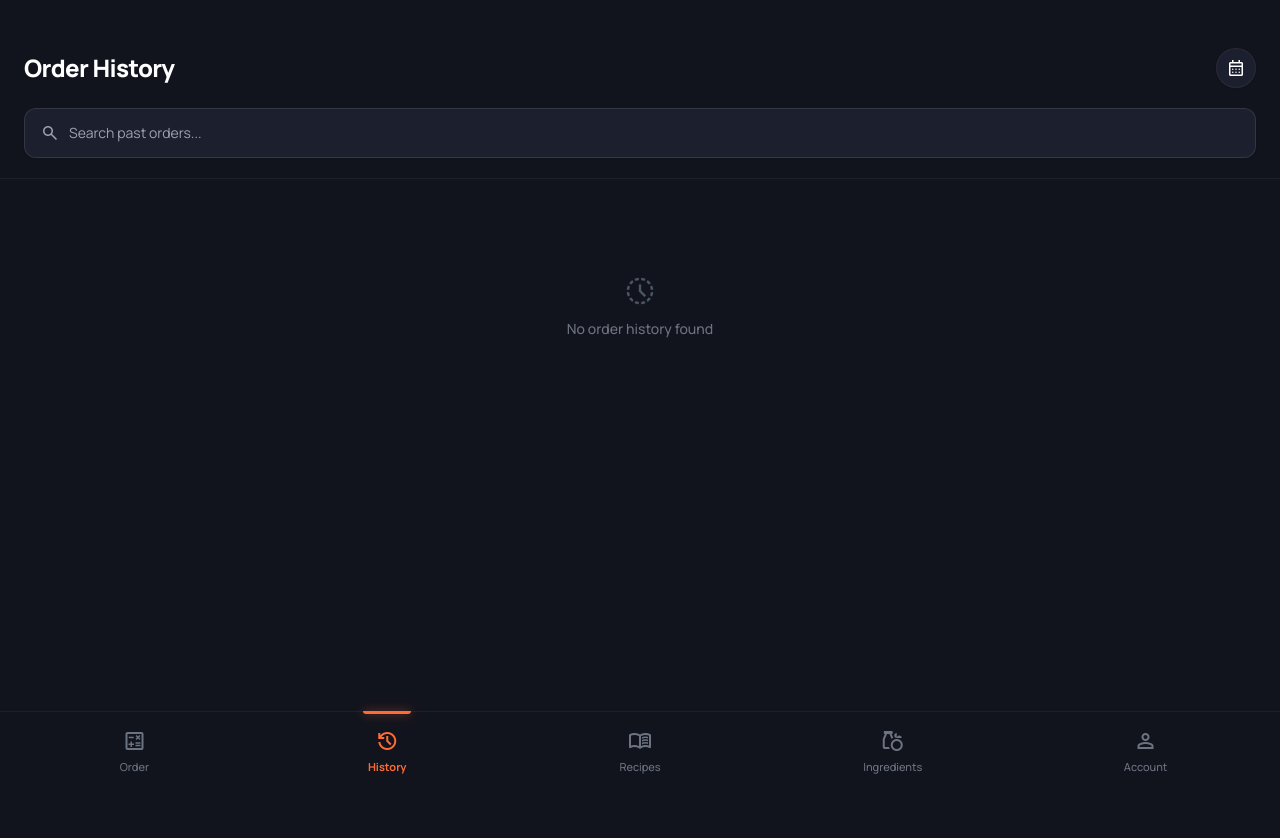
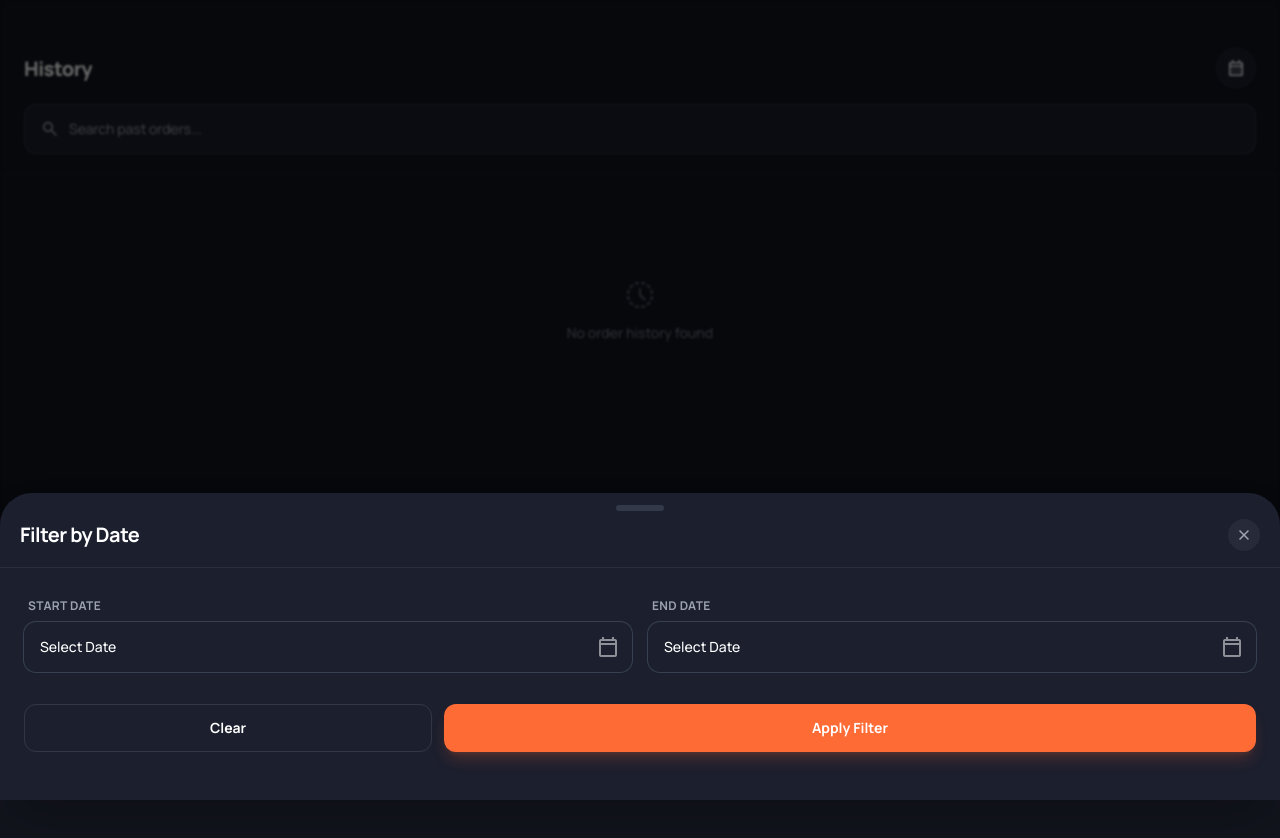
Before and after one commit to Muhibush/food_cost, a React (Vite) app in the folder apps/web/: page /history in a window 1280 px wide. Both pictures are taken after a click on the button "calendar_month". Shown: the top 838 px of the page. Built offline with nearby package versions, Linux system fonts and the light colour scheme.

Commit message:
feat: Implement date range filtering and refactor the order history page with new UI components like `Header`, `MediaCard`, and `BottomSheet`.

```diff
--- a/apps/web/src/pages/orders/History/HistoryPage.tsx
+++ b/apps/web/src/pages/orders/History/HistoryPage.tsx
@@ -1,22 +1,45 @@
 import React, { useState, useMemo } from 'react';
-import { Link } from 'react-router-dom';
+import { useNavigate } from 'react-router-dom';
 import { useOrdersStore } from '../../../store/useOrdersStore';
+import { useRecipesStore } from '../../../store/useRecipesStore';
+import { formatCurrency } from '../../../utils/format';
+import { format, parseISO, startOfMonth, isSameMonth, compareDesc, isWithinInterval, startOfDay, endOfDay } from 'date-fns';
+import { Input } from '../../../components/ui/Input';
+import { Header } from '../../../components/ui/Header';
+import { MediaCard } from '../../../components/ui/MediaCard';
 import { Icon } from '../../../components/ui/Icon';
-import { formatCurrency } from '../../../utils/format';
-import { Input } from '../../../components/ui/Input';
-import { format, parseISO, startOfMonth, isSameMonth } from 'date-fns';
-import { useRecipesStore } from '../../../store/useRecipesStore';
+import { BottomSheet } from '../../../components/ui/BottomSheet';
+import { DatePicker } from '../../../components/ui/DatePicker';
+import { cn } from '../../../components/ui/Button';
 
 export const HistoryPage: React.FC = () => {
+    const navigate = useNavigate();
     const { orders } = useOrdersStore();
     const { recipes } = useRecipesStore();
     const [searchQuery, setSearchQuery] = useState('');
+    const [isFilterOpen, setIsFilterOpen] = useState(false);
+    const [startDate, setStartDate] = useState('');
+    const [endDate, setEndDate] = useState('');
 
     const filteredOrders = useMemo(() => {
-        return orders.filter(order =>
-            order.name.toLowerCase().includes(searchQuery.toLowerCase())
-        );
-    }, [orders, searchQuery]);
+        return orders
+            .filter(order => {
+                const matchesSearch = order.name.toLowerCase().includes(searchQuery.toLowerCase());
+
+                if (!matchesSearch) return false;
+
+                if (startDate || endDate) {
+                    const orderDate = parseISO(order.date);
+                    const rangeStart = startDate ? startOfDay(parseISO(startDate)) : new Date(0);
+                    const rangeEnd = endDate ? endOfDay(parseISO(endDate)) : new Date(8640000000000000);
+
+                    return isWithinInterval(orderDate, { start: rangeStart, end: rangeEnd });
+                }
+
+                return true;
+            })
+            .sort((a, b) => compareDesc(parseISO(a.date), parseISO(b.date)));
+    }, [orders, searchQuery, startDate, endDate]);
 
     const groupedOrders = useMemo(() => {
         const groups: { month: Date; orders: typeof filteredOrders }[] = [];
@@ -42,69 +65,80 @@ export const HistoryPage: React.FC = () => {
             const firstRecipe = recipes.find(r => r.id === order.items[0].recipeId);
             if (firstRecipe?.image) return firstRecipe.image;
         }
-        return null;
+        return undefined;
     };
 
     const getTotalPortions = (order: any) => {
         return order.items.reduce((sum: number, item: any) => sum + item.quantity, 0);
     };
 
+    const clearFilters = () => {
+        setStartDate('');
+        setEndDate('');
+    };
+
+    const isFilterActive = !!(startDate || endDate);
+
     return (
         <div className="bg-background-dark font-display text-white min-h-screen flex flex-col -mx-5 -mt-4 pb-20">
-            <header className="sticky top-0 z-50 bg-background-dark px-6 pt-12 pb-5 border-b border-white/5">
-                <div className="flex items-center justify-between mb-5">
-                    <h1 className="text-2xl font-extrabold tracking-tight">Order History</h1>
-                    <button className="w-10 h-10 rounded-full bg-surface-dark flex items-center justify-center border border-white/5 hover:bg-white/10 transition-all active:scale-[0.95] shadow-sm">
-                        <span className="material-symbols-outlined text-white text-xl">calendar_month</span>
+            <Header
+                title="History"
+                rightElement={
+                    <button
+                        onClick={() => setIsFilterOpen(true)}
+                        className={cn(
+                            "w-10 h-10 rounded-full flex items-center justify-center border transition-all active:scale-[0.95] shadow-sm",
+                            isFilterActive
+                                ? "bg-primary border-primary text-white"
+                                : "bg-surface-dark border-white/5 text-white hover:bg-white/10"
+                        )}
+                    >
+                        <span className="material-symbols-outlined text-xl">calendar_month</span>
                     </button>
-                </div>
+                }
+                bottomElement={
                     <Input
                         icon="search"
                         placeholder="Search past orders..."
                         value={searchQuery}
                         onChange={(e) => setSearchQuery(e.target.value)}
                     />
-            </header>
+                }
+            />
 
-            <div className="flex-1 space-y-8 mt-4 pb-20">
+            <main className="flex-1 flex flex-col px-6 pt-6 pb-20">
+                <div className="flex-1 space-y-8">
                     {groupedOrders.length > 0 ? (
                         groupedOrders.map((group) => (
                             <div key={group.month.toISOString()}>
-                            <h3 className="text-[11px] font-black text-gray-400 uppercase tracking-[0.2em] mb-4 pl-1">
+                                <div className="flex items-center justify-between mb-4">
+                                    <h3 className="text-[11px] font-black text-gray-400 uppercase tracking-[0.2em] pl-1">
                                         {format(group.month, 'MMMM yyyy')}
                                     </h3>
-                            <div className="space-y-3">
-                                {group.orders.map((order) => {
-                                    const image = getOrderImage(order);
-                                    return (
-                                        <Link
+                                    <span className="text-xs text-gray-500 font-medium">{group.orders.length} orders</span>
+                                </div>
+
+                                <div className="grid grid-cols-1 gap-4">
+                                    {group.orders.map((order) => (
+                                        <MediaCard
                                             key={order.id}
-                                            to={`/orders/${order.id}`}
-                                            className="bg-surface-dark rounded-2xl p-4 shadow-sm border border-white/5 active:scale-[0.98] transition-transform duration-200 flex gap-4 items-start block"
-                                        >
-                                            <div className="relative shrink-0 size-[72px] rounded-xl overflow-hidden bg-gray-800 flex items-center justify-center">
-                                                {image ? (
-                                                    <img src={image} alt={order.name} className="h-full w-full object-cover" />
-                                                ) : (
-                                                    <Icon name="restaurant_menu" size="xl" className="text-gray-600" />
-                                                )}
-                                            </div>
-                                            <div className="flex-1 min-w-0 flex flex-col h-full justify-between py-0.5">
-                                                <div>
-                                                    <h3 className="text-base font-bold text-white truncate mb-1">{order.name}</h3>
-                                                    <p className="text-primary font-bold text-sm mb-1.5">
-                                                        Rp {formatCurrency(Math.round(order.totalCost))}
-                                                    </p>
-                                                </div>
-                                                <div className="flex items-center gap-2 text-xs text-gray-400">
+                                            onClick={() => navigate(`/orders/${order.id}`)}
+                                            image={getOrderImage(order)}
+                                            title={order.name}
+                                            subtitle={
+                                                <div className="flex items-center gap-2 text-xs text-gray-400 mt-0.5 font-medium">
                                                     <span>{format(parseISO(order.date), 'd MMMM yyyy')}</span>
                                                     <span className="size-1 bg-gray-600 rounded-full"></span>
                                                     <span>{getTotalPortions(order)} Portions</span>
                                                 </div>
-                                            </div>
-                                        </Link>
-                                    );
-                                })}
+                                            }
+                                            bottomElement={
+                                                <p className="text-primary font-bold text-[15px]">
+                                                    Rp {formatCurrency(Math.round(order.totalCost))}
+                                                </p>
+                                            }
+                                        />
+                                    ))}
                                 </div>
                             </div>
                         ))
@@ -112,9 +146,54 @@ export const HistoryPage: React.FC = () => {
                         <div className="flex flex-col items-center justify-center py-20 text-gray-500 gap-3">
                             <Icon name="history_toggle_off" size="xl" className="text-gray-600" />
                             <p className="text-sm font-medium">No order history found</p>
+                            {isFilterActive && (
+                                <button
+                                    onClick={clearFilters}
+                                    className="text-primary text-sm font-bold hover:underline"
+                                >
+                                    Clear date filters
+                                </button>
+                            )}
                         </div>
                     )}
                 </div>
+            </main>
+
+            <BottomSheet
+                isOpen={isFilterOpen}
+                onClose={() => setIsFilterOpen(false)}
+                title="Filter by Date"
+            >
+                <div className="px-6 py-6 space-y-6 pb-12">
+                    <div className="grid grid-cols-2 gap-4">
+                        <DatePicker
+                            label="Start Date"
+                            value={startDate}
+                            onChange={setStartDate}
+                        />
+                        <DatePicker
+                            label="End Date"
+                            value={endDate}
+                            onChange={setEndDate}
+                        />
+                    </div>
+
+                    <div className="flex gap-3 pt-2">
+                        <button
+                            onClick={clearFilters}
+                            className="flex-1 h-12 rounded-xl border border-white/10 text-white font-bold text-sm hover:bg-white/5 transition-colors"
+                        >
+                            Clear
+                        </button>
+                        <button
+                            onClick={() => setIsFilterOpen(false)}
+                            className="flex-[2] h-12 rounded-xl bg-primary text-white font-bold text-sm hover:bg-primary/90 transition-colors shadow-lg shadow-primary/20"
+                        >
+                            Apply Filter
+                        </button>
+                    </div>
+                </div>
+            </BottomSheet>
         </div>
     );
 };
```
Lines whose indentation alone changed are shown as unchanged.
